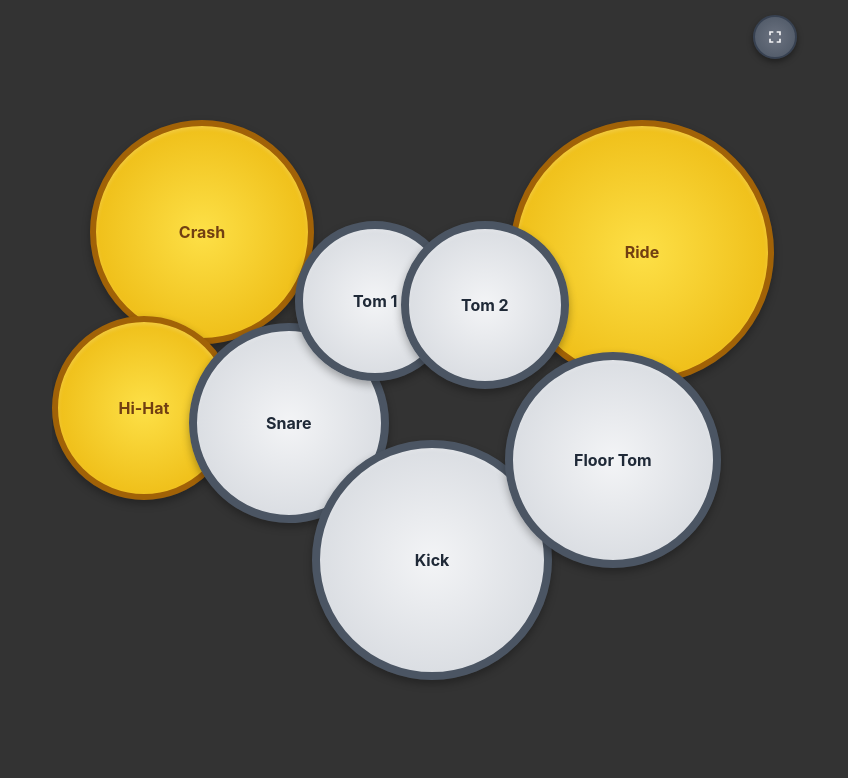
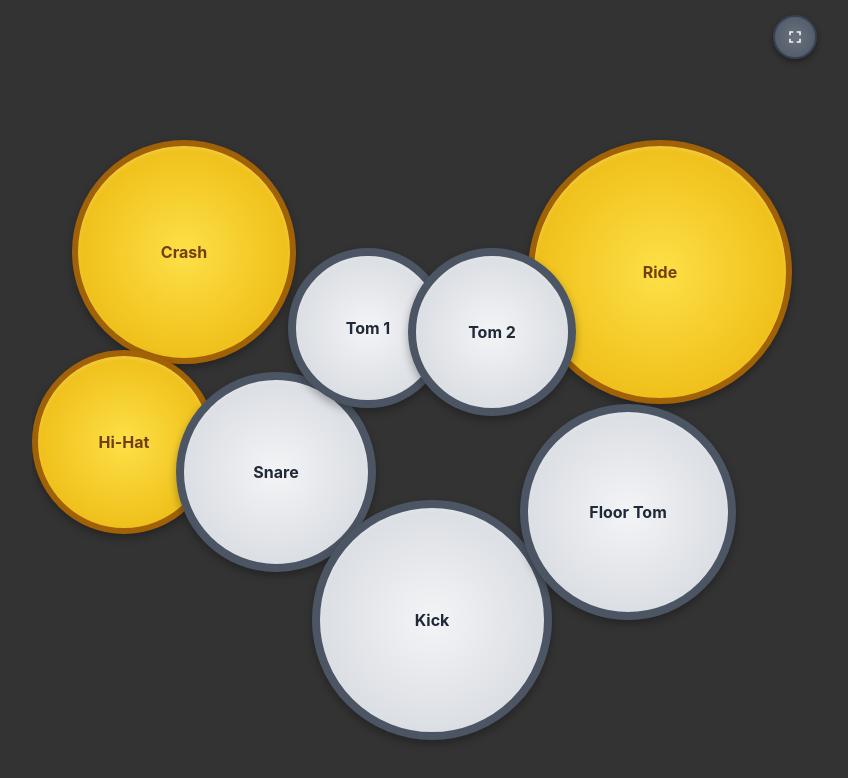
Before and after one commit to storypage-studio/storypage-studio.github.io, a plain HTML site: page drumpad/index.html in a window 1280 px wide. Shown: the whole page, without its empty margins (208-1056 px from the left). Drawn offline with nearby package versions, Linux system fonts and the light colour scheme.

Commit message:
Update drum kit dimensions and add margin for improved layout

```diff
--- a/drumpad/index.html
+++ b/drumpad/index.html
@@ -33,10 +33,11 @@
         #drum-kit {
             position: relative;
             /* 단일 레이아웃 컨테이너 크기 (vmin 기준) */
-            width: 95vmin;
-            height: 70vmin;
+            width: 100vmin;
+            height: 75vmin;
             max-width: 100%; /* 화면 크기 초과 방지 */
             max-height: 100%;
+            margin-top: 10vmin; /* 여백 추가 */
         }
 
         .drum-pad {
```
